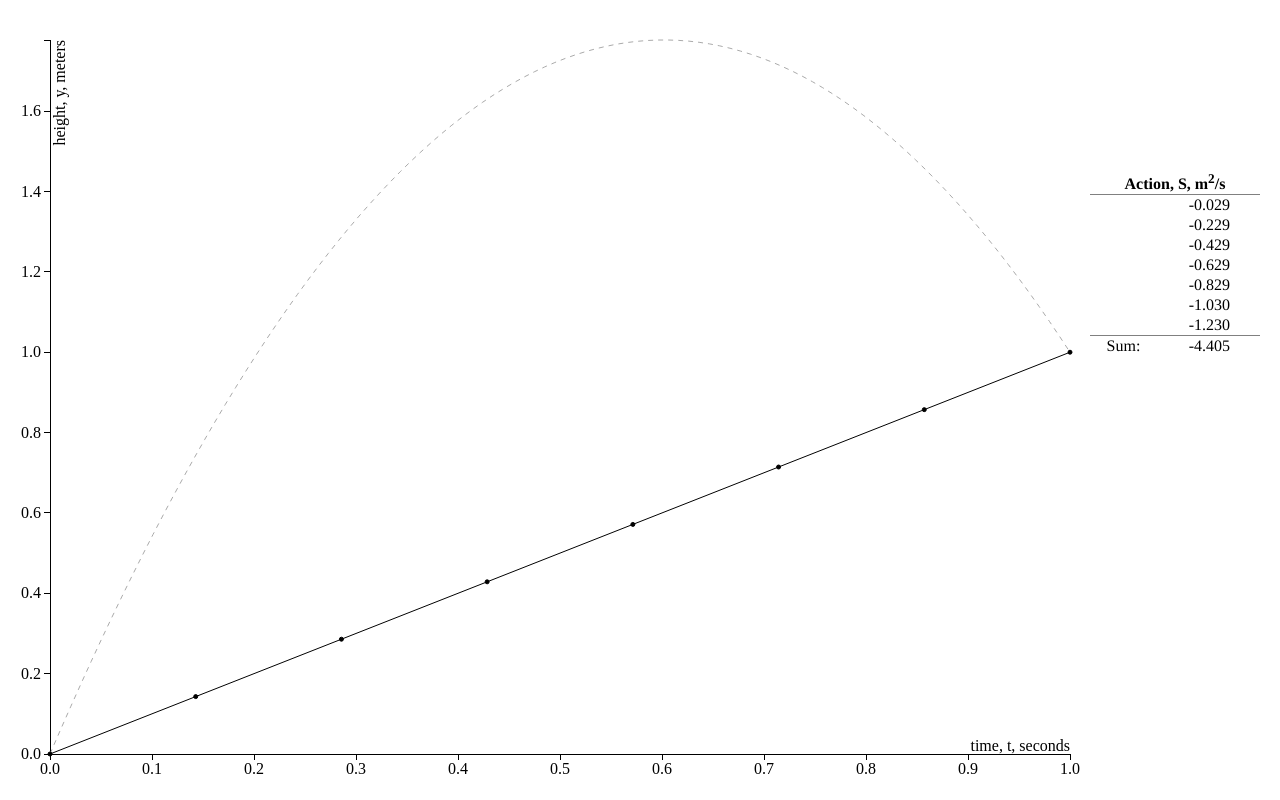
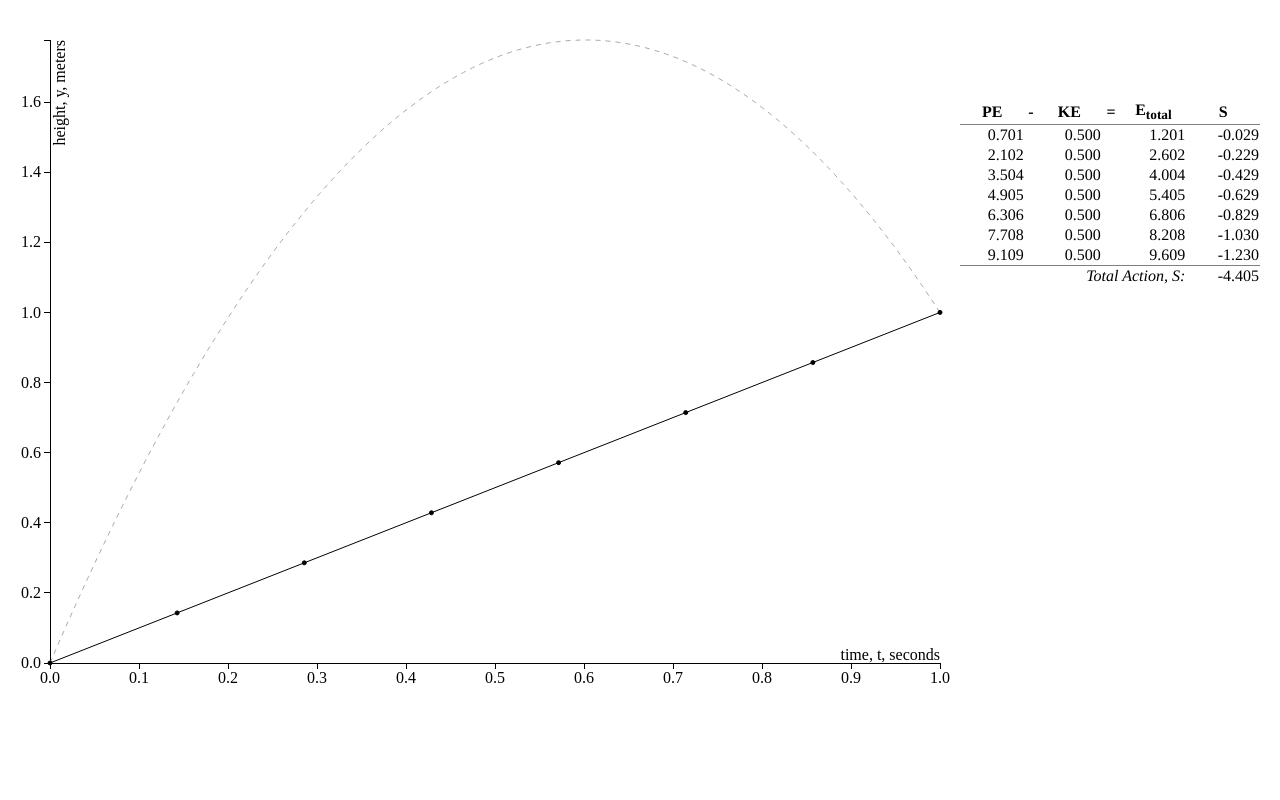
Before and after one commit to rreusser/principle-of-least-action-demo, a website with bundled scripts: page src/index.html in a window 1280 px wide. Built offline with nearby package versions, Linux system fonts and the light colour scheme.

Commit message:
Add PE/KE output

```diff
--- a/src/index.html
+++ b/src/index.html
@@ -9,13 +9,18 @@
     <table id="action" rules="groups">
       <thead>
         <tr>
-          <th colspan="2">Action, S, m<sup>2</sup>/s</th>
+          <th>PE</th>
+          <th>-</th>
+          <th>KE</th>
+          <th>=</th>
+          <th>E<sub>total</sub></th>
+          <th>S</th>
         </tr>
       </thead>
       <tbody></tbody>
       <tfoot>
         <tr>
-          <td>Sum:</td>
+          <td colspan="5" class="s-label">Total Action, S:</td>
           <td class="sum"></td>
         </tr>
       </tfoot>
--- a/src/index.js
+++ b/src/index.js
@@ -68,7 +68,7 @@ function computeTrajectory () {
   for (var i = 0; i < n; i++) {
     var t = t0 + (t1 - t0) * i / (n - 1);
     var y = y0 + (y1 - y0) * (t - t0) / (t1 - t0);
-    // var y = v0 * t - 0.5 * g * t * t + scatter
+    // var y = v0 * t - 0.5 * g * t * t;
     trajectoryData[i] = {t: t, y: y};
   }
 }
@@ -151,7 +151,14 @@ function computeAction (data) {
     var dt = t1 - t0;
     var dy = y1 - y0;
 
-    action[i] = 0.5 / dt * (dy * dy - g * (y0 + y1) * dt * dt);
+    var KE = 0.5 * Math.pow(dy / dt, 2)
+    var PE = g * (y0 + y1) * 0.5;
+    action[i] = {
+      KE: KE,
+      PE: PE,
+      Etot: PE + KE,
+      S: 0.5 / dt * (dy * dy - g * (y0 + y1) * dt * dt)
+    };
   }
 
   return action;
@@ -202,20 +209,29 @@ function updateTrajectory (data) {
   var tr = d3.select('#action tbody').selectAll('tr').data(action);
 
   tr.each(function (d, i) {
-    d3.select(this).select('td.action').text(function () {
-      return action[i].toFixed(3);
-    });
+    d3.select(this).select('td.action').text(function () { return action[i].S.toFixed(3); });
+    d3.select(this).select('td.ke').text(function () { return action[i].KE.toFixed(3); });
+    d3.select(this).select('td.pe').text(function () { return action[i].PE.toFixed(3); });
+    d3.select(this).select('td.etot').text(function () { return action[i].Etot.toFixed(3); });
   });
 
   var trEnter = tr.enter().append('tr');
+  trEnter.append('td')
+      .attr('class', 'pe')
+      .text(function (d, i) { return action[i].PE.toFixed(3); });
   trEnter.append('td');
   trEnter.append('td')
+      .attr('class', 'ke')
+      .text(function (d, i) { return action[i].KE.toFixed(3); });
+  trEnter.append('td');
+  trEnter.append('td')
+      .attr('class', 'etot')
+      .text(function (d, i) { return action[i].Etot.toFixed(3); });
+  trEnter.append('td')
       .attr('class', 'action')
-      .text(function (d, i) {
-        return action[i].toFixed(3);
-      });
+      .text(function (d, i) { return action[i].S.toFixed(3); });
 
-  var S = action.reduce(function (a, x) { return a + x; }, 0);
+  var S = action.reduce(function (a, x) { return a + x.S; }, 0);
   var tf = d3.select('#action tfoot').selectAll('tr').data([S]);
   tf.each(function (d, i) {
     d3.select(this).select('td.sum').text(S.toFixed(3));
--- a/src/styles.css
+++ b/src/styles.css
@@ -8,22 +8,25 @@ html, body {
   position: absolute;
   top: 0;
   right: 20px;
-  width: 170px;
+  width: 300px;
   bottom: 0;
 
   font-family: Times, serif;
-  margin-top: 170px;
+  margin-top: 100px;
 }
 
 #action td {
   text-align: right;
-  padding-right: 30px;
+}
+
+.s-label {
+  font-style: italic;
 }
 
 #plot {
   position: absolute;
   top: 0;
-  right: 170px;
+  right: 300px;
   bottom: 0;
   left: 0;
 }
```
